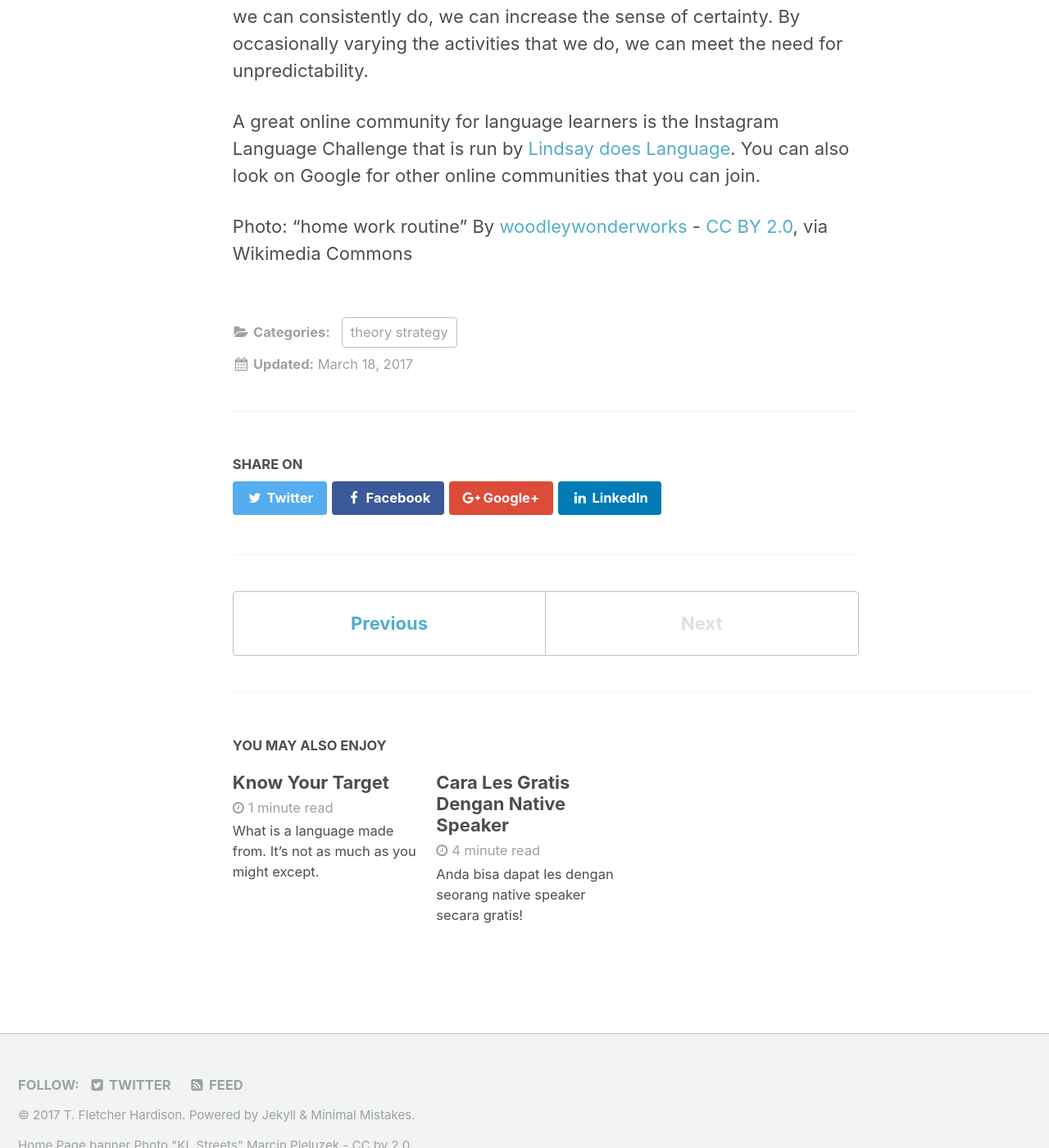
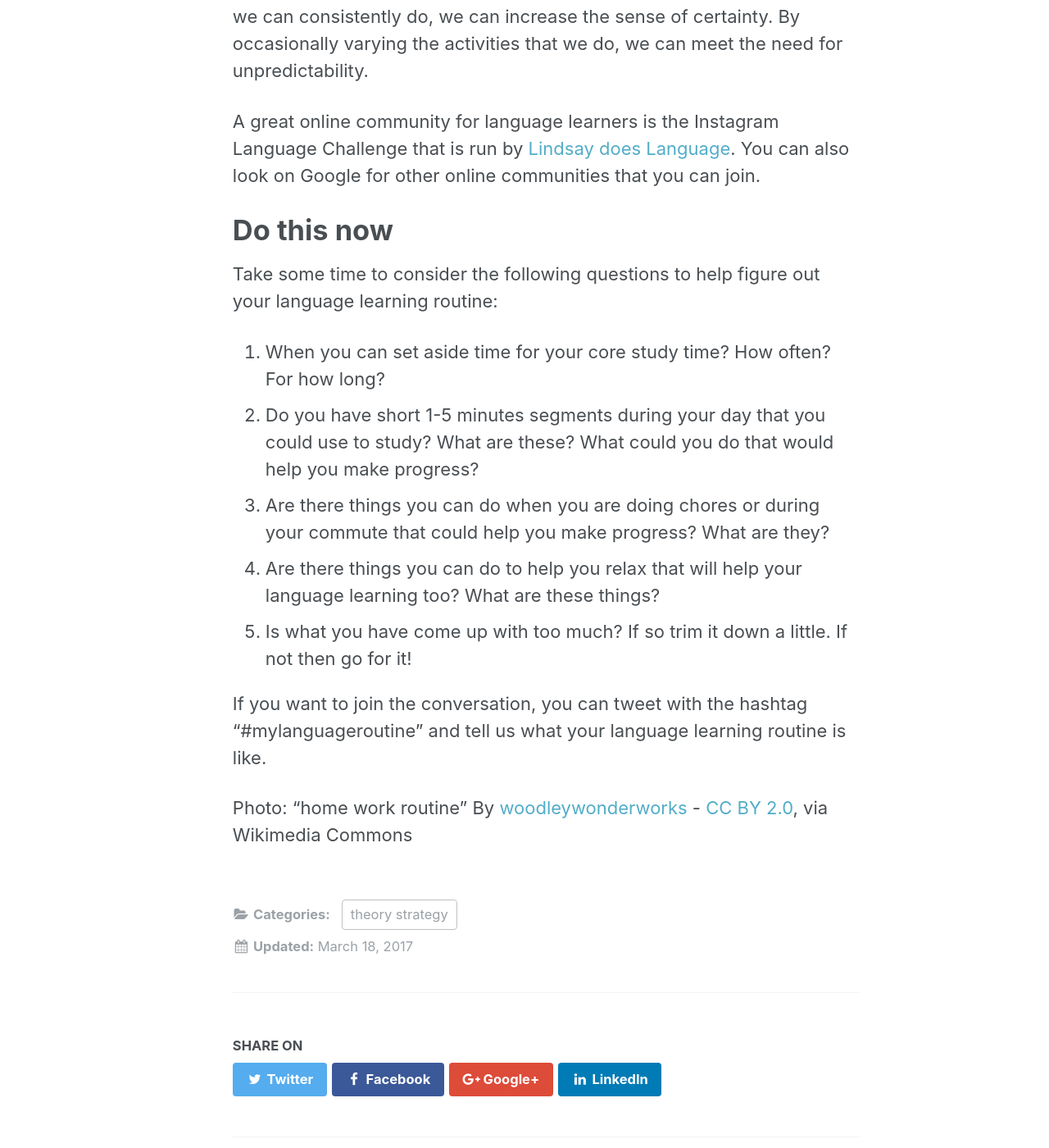
Before and after one commit to jackofalllanguages/jackofalllanguages.github.io, a Jekyll site: the page built from _posts/2017-03-18-Getting-your-learning-routine-right.md, in a window 1280 px wide and 1400 px high, scrolled down 4588 px. Shown: the whole window at 82% size. Built offline with Jekyll 4.4.1, drawn with Linux system fonts in a browser that asks for light colours; some of the changed text lies outside the part shown.

Commit message:
added routines post

```diff
--- a/_posts/2017-03-18-Getting-your-learning-routine-right.md
+++ b/_posts/2017-03-18-Getting-your-learning-routine-right.md
@@ -18,8 +18,9 @@ In this post we are going to look at:
 
 1. Why a good routine is almost more important than the methods we use when learning.
 2. How we can find time for our routine.
-3. How to make this routine *addictive*.
-4. how habit formation works.
+3. How habit formation works
+4. How to make this routine *addictive*.
+
 
 # Why the routine is so important
 
@@ -65,5 +66,18 @@ We can use these to make it more likely that we wil stick to our learning routin
 
 A great online community for language learners is the Instagram Language Challenge that is run by [Lindsay does Language](http://www.lindsaydoeslanguages.com/instagram-language-challenge/). You can also look on Google for other online communities that you can join.
 
+# Do this now
+
+Take some time to consider the following questions to help figure out your language learning routine:
+
+1. When you can set aside time for your core study time? How often? For how long?
+2. Do you have short 1-5 minutes segments during your day that you could use to study? What are these? What could you do that would help you make progress?
+3. Are there things you can do when you are doing chores or during your commute that could help you make progress? What are they?
+4. Are there things you can do to help you relax that will help your language learning too? What are these things?
+4. Is what you have come up with too much? If so trim it down a little. If not then go for it!
+
+
+If you want to join the conversation, you can tweet with the hashtag "#mylanguageroutine" and tell us what your language learning routine is like.
+
 
 Photo: "home work routine" By [woodleywonderworks](http://www.flickr.com/photos/wwworks/4195916777/) -  [CC BY 2.0](http://creativecommons.org/licenses/by/2.0), via Wikimedia Commons
```
